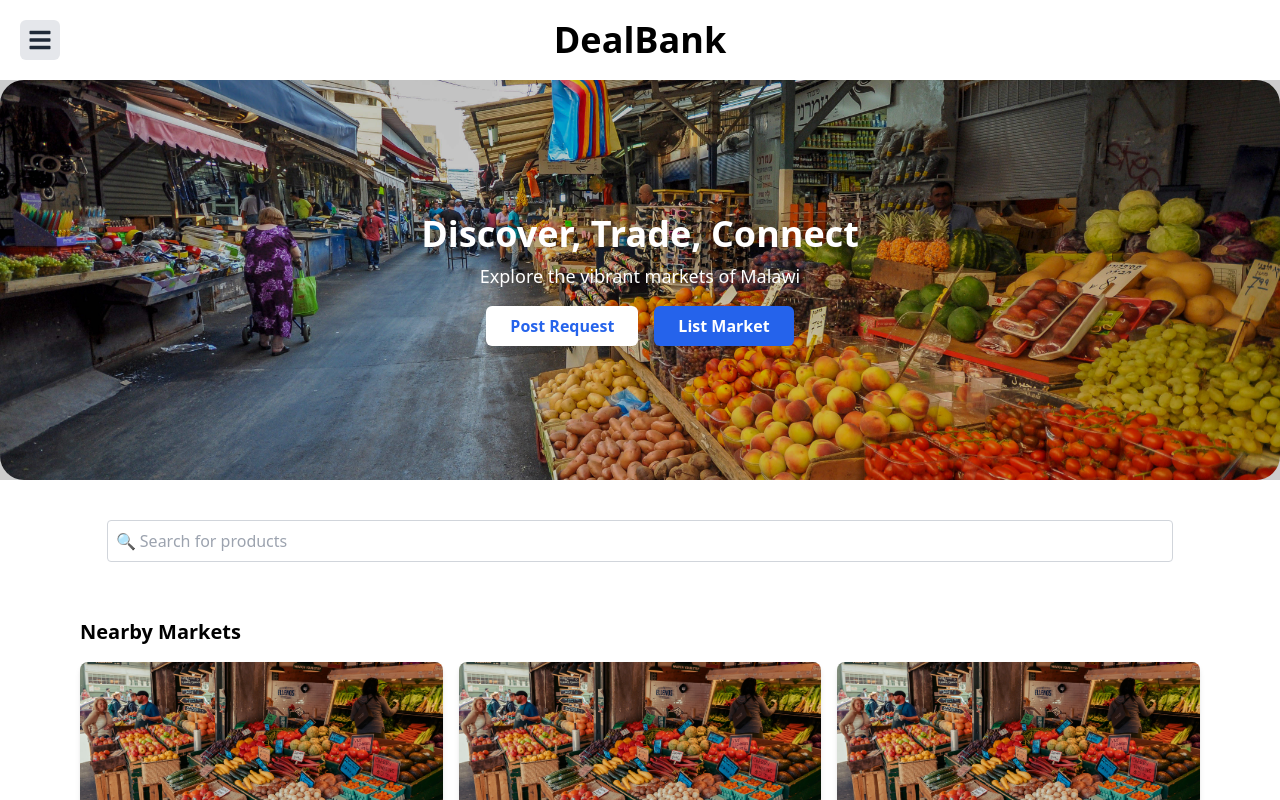
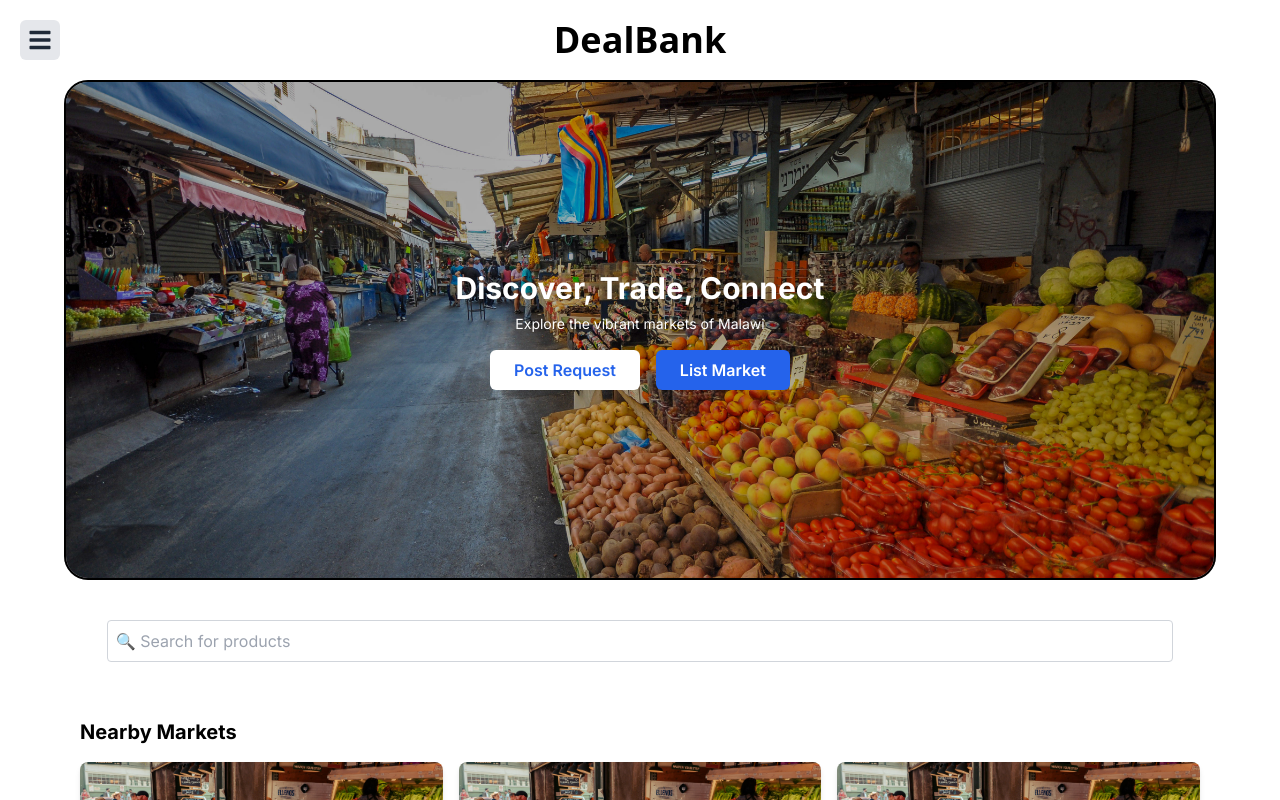
Before and after one commit to Aman3899/bvr_project, a Next.js app: page / in a window 1280 px wide. Shown: the top 800 px of the page. Built offline with nearby package versions, Linux system fonts and the light colour scheme.

Commit message:
Added Modular Components

```diff
--- a/app/components/Hero_Section.js
+++ b/app/components/Hero_Section.js
@@ -8,19 +8,19 @@ const Hero_Section = () => {
     return (
         <div>
             {/* Hero Section */}
-            <div className="relative">
+            <div className="relative flex justify-center max-sm:mx-3">
                 <Image
                     src="/marketplace-hero.jpeg"
                     alt="Marketplace Hero"
                     width={1920}
                     height={1080}
-                    className="w-full h-[400px] object-cover rounded-3xl bg-none max-sm:h-[275px] max-sm:px-5"
+                    className="mx-16 max-sm:mx-4 w-full h-[500px] object-cover rounded-3xl bg-none max-sm:h-[300px] border-2 border-black"
                 />
-                <div className="absolute inset-0 flex flex-col justify-center items-center text-white bg-black/20 max-sm:px-5">
-                    <h1 className="text-4xl font-bold mb-2 max-sm:text-3xl">
+                <div className="mx-16 max-sm:mx-4 max-sm:h-[300px] absolute inset-0 flex flex-col justify-center items-center text-white bg-black/30 rounded-3xl px-4 sm:px-3">
+                    <h1 className="text-4xl font-bold mb-2 sm:text-3xl text-center">
                         Discover, Trade, Connect
                     </h1>
-                    <p className="text-lg mb-4 max-sm:text-sm">
+                    <p className="text-lg mb-4 sm:text-sm text-center">
                         Explore the vibrant markets of Malawi
                     </p>
                     <div className="flex gap-4">
@@ -39,6 +39,7 @@ const Hero_Section = () => {
                     </div>
                 </div>
             </div>
+
         </div>
     )
 }
--- /dev/null
+++ b/app/components/Navbar.js
@@ -0,0 +1,82 @@
+"use client";
+import React from 'react';
+import Link from 'next/link';
+import { useState } from 'react';
+import { FaBars, FaHome, FaShoppingCart, FaUser } from 'react-icons/fa';
+
+
+const Navbar = () => {
+
+    const [isDrawerOpen, setIsDrawerOpen] = useState(false);
+
+    function toggleDrawer() {
+        setIsDrawerOpen(!isDrawerOpen);
+    }
+
+    return (
+        <div className="flex flex-col justify-center items-center bg-gray-200">
+
+            <div className="font-sans relative w-full max-sm:w-full bg-white">
+                {/* Drawer Menu */}
+                {isDrawerOpen && (
+                    <div className="fixed top-0 left-0 w-64 h-full bg-gray-800 text-white shadow-lg z-50">
+                        <div className="p-4 flex justify-between items-center">
+                            <h2 className="text-xl font-bold">Menu</h2>
+                            <button
+                                onClick={toggleDrawer}
+                                className="text-white text-2xl hover:text-gray-400"
+                            >
+                                ✕
+                            </button>
+                        </div>
+                        <ul className="p-4 space-y-3">
+                            <li>
+                                <Link href="/" className="block px-4 py-2 hover:bg-gray-700">
+                                    <FaHome className="inline-block mr-2" /> Home
+                                </Link>
+                            </li>
+                            <li>
+                                <Link
+                                    href="/marketplace/Hello"
+                                    className="block px-4 py-2 hover:bg-gray-700"
+                                >
+                                    <FaShoppingCart className="inline-block mr-2" /> Markets
+                                </Link>
+                            </li>
+                            <li>
+                                <Link
+                                    href="/profile"
+                                    className="block px-4 py-2 hover:bg-gray-700"
+                                >
+                                    <FaUser className="inline-block mr-2" /> Profile
+                                </Link>
+                            </li>
+                            <li>
+                                <Link
+                                    href="/contact"
+                                    className="block px-4 py-2 hover:bg-gray-700"
+                                >
+                                    📞 Contact Us
+                                </Link>
+                            </li>
+                        </ul>
+                    </div>
+                )}
+
+                {/* Drawer Toggle Button (Displayed Only When Drawer Is Closed) */}
+                {!isDrawerOpen && (
+                    <button
+                        onClick={toggleDrawer}
+                        className="absolute top-5 left-5 text-2xl z-50 text-gray-800 bg-gray-200 rounded-md p-2 hover:bg-gray-300"
+                    >
+                        <FaBars />
+                    </button>
+                )}
+
+                <h1 className="text-4xl text-center py-5 font-bold">DealBank</h1>
+            </div>
+        </div>
+    )
+}
+
+export default Navbar;
--- a/app/page.js
+++ b/app/page.js
@@ -14,80 +14,16 @@ import Nearby_Markets from "./components/Nearby_Markets";
 import Expolre_Our_Sites from "./components/Parters/Expolre_Our_Sites";
 import Screen_Printers from "./components/Parters/Screen_Printers";
 import Hero_Section from "./components/Hero_Section";
-
-
+import Navbar from "./components/Navbar";
 
 export default function Home() {
-  const [isDrawerOpen, setIsDrawerOpen] = useState(false);
-
-  function toggleDrawer() {
-    setIsDrawerOpen(!isDrawerOpen);
-  }
-
 
   return (
-    <div className="font-sans relative">
+    <div>
 
+        <Navbar />
 
-      {/* Drawer Menu */}
-      {isDrawerOpen && (
-        <div className="fixed top-0 left-0 w-64 h-full bg-gray-800 text-white shadow-lg z-50">
-          <div className="p-4 flex justify-between items-center">
-            <h2 className="text-xl font-bold">Menu</h2>
-            <button
-              onClick={toggleDrawer}
-              className="text-white text-2xl hover:text-gray-400"
-            >
-              ✕
-            </button>
-          </div>
-          <ul className="p-4 space-y-3">
-            <li>
-              <Link href="/" className="block px-4 py-2 hover:bg-gray-700">
-                <FaHome className="inline-block mr-2" /> Home
-              </Link>
-            </li>
-            <li>
-              <Link
-                href="/marketplace/Hello"
-                className="block px-4 py-2 hover:bg-gray-700"
-              >
-                <FaShoppingCart className="inline-block mr-2" /> Markets
-              </Link>
-            </li>
-            <li>
-              <Link
-                href="/profile"
-                className="block px-4 py-2 hover:bg-gray-700"
-              >
-                <FaUser className="inline-block mr-2" /> Profile
-              </Link>
-            </li>
-            <li>
-              <Link
-                href="/contact"
-                className="block px-4 py-2 hover:bg-gray-700"
-              >
-                📞 Contact Us
-              </Link>
-            </li>
-          </ul>
-        </div>
-      )}
-
-      {/* Drawer Toggle Button (Displayed Only When Drawer Is Closed) */}
-      {!isDrawerOpen && (
-        <button
-          onClick={toggleDrawer}
-          className="absolute top-5 left-5 text-2xl z-50 text-gray-800 bg-gray-200 rounded-md p-2 hover:bg-gray-300"
-        >
-          <FaBars />
-        </button>
-      )}
-
-      <h1 className="text-4xl text-center py-5 font-bold">DealBank</h1>
-
-      <Hero_Section/>
+        <Hero_Section />
 
         {/* Search Bar */}
         <div className="flex justify-center items-center">
@@ -100,22 +36,23 @@ export default function Home() {
 
         {/* Nearby Markets Section */}
         <div className="mt-8 px-20 max-sm:px-3">
-        <Nearby_Markets/>
+          <Nearby_Markets />
 
           <div className="p-6 space-y-12">
             {/* Partners Header */}
-          <h1 className="text-2xl font-bold text-center py-4">Our Partners</h1>
+            <h1 className="text-2xl font-bold text-center py-4">
+              Our Partners
+            </h1>
 
-          <Universities/>
+            <Universities />
 
-          <Financial_Institutes/>
+            <Financial_Institutes />
 
-          <MobileNetworksSlideshow/>
+            <MobileNetworksSlideshow />
 
-          <Screen_Printers/>
+            <Screen_Printers />
 
-          <Expolre_Our_Sites/>
-
+            <Expolre_Our_Sites />
           </div>
         </div>
 
```
Lines whose indentation alone changed are shown as unchanged.
